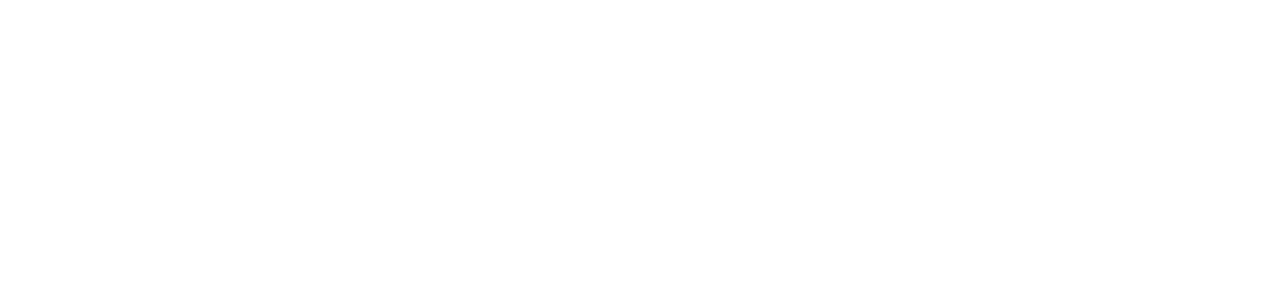
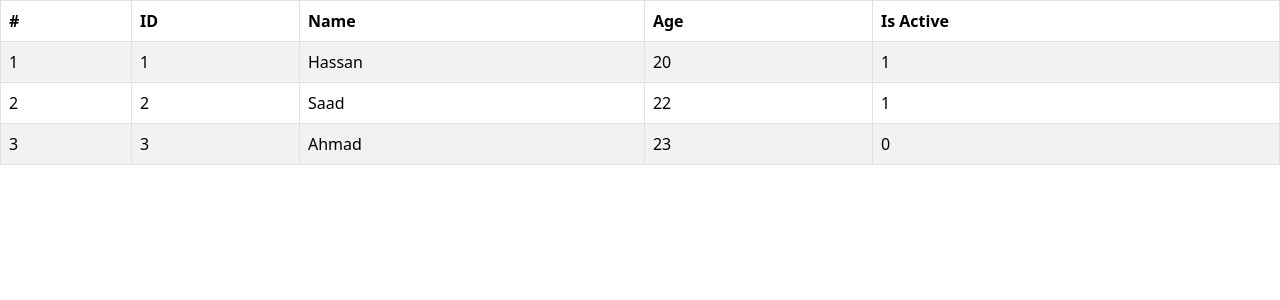
Before and after one commit to hassanimtiaz-rana/EasyShipProj, a React (Vite) app in the folder easyship-project/: page /inventory in a window 1280 px wide. Before the commit this address had no page. Shown: the top 300 px of the page. Built offline with nearby package versions, Linux system fonts and the light colour scheme.

Commit message:
inventory Add Product
Added Add product for inventory

```diff
--- a/easyship-project/src/App.jsx
+++ b/easyship-project/src/App.jsx
@@ -13,6 +13,10 @@
 import SignUp from './SignUp';
 import UserLanding from './userLanding.jsx';
 import { HashLink as Link } from 'react-router-hash-link';
+import InventoryCrud from './inventoryCrud.jsx';
+
+import 'bootstrap/dist/css/bootstrap.min.css';
+
 
 
 function App() {
@@ -33,6 +37,8 @@
         <Route path="/signIn" element={<SignIn />}/>
         <Route path="/signUp" element={<SignUp />}/>
         <Route path="/userLanding" element={<UserLanding />}/>
+        <Route path="/inventory" element={<InventoryCrud />}/>
+
 
 
         {/* <Route path="/aboutus" element={<Footer />}/>
--- /dev/null
+++ b/easyship-project/src/inventoryCrud.jsx
@@ -0,0 +1,82 @@
+import React, { useState,useEffect, Fragment } from "react";
+import Table from 'react-bootstrap/Table';
+
+function InventoryCrud()
+{
+    const empdata=[
+       {
+       emp_id:1,
+       emp_name: 'Hassan',
+       emp_age: 20,
+       is_Active:1
+
+
+       },
+       {
+        emp_id:2,
+        emp_name: 'Saad',
+        emp_age: 22,
+        is_Active:1
+
+
+        },
+        {
+            emp_id:3,
+            emp_name: 'Ahmad',
+            emp_age: 23,
+            is_Active:0
+
+
+            }
+
+    ]
+    const [data,setdata]=useState([]);
+    useEffect(()=>{
+        setdata(empdata)
+
+
+    },[])
+return(
+    <>
+    <Fragment>
+    <Table striped bordered hover>
+      <thead>
+        <tr>
+          <th>#</th>
+          <th>ID</th>
+          <th>Name</th>
+          <th>Age</th>
+          <th>Is Active</th>
+        </tr>
+      </thead>
+      <tbody>
+        {
+            data && data.length>0 ?
+            data.map((item,index)=>{
+                return(
+                    <tr key={index}>
+                    <td>{index+1}</td>
+                    <td>{item.emp_id}</td>
+                    <td>{item.emp_name}</td>
+                    <td>{item.emp_age}</td>
+                    <td>{item.is_Active}</td>
+                    </tr>
+
+                )
+            })
+            :
+            'Loading...'
+        }
+
+
+      </tbody>
+    </Table>
+    </Fragment>
+
+
+
+    </>
+)
+
+}
+export default InventoryCrud;
--- a/package.json
+++ b/package.json
@@ -5,7 +5,11 @@
     "@fortawesome/free-regular-svg-icons": "^6.4.2",
     "@fortawesome/free-solid-svg-icons": "^6.4.2",
     "@fortawesome/react-fontawesome": "^0.2.0",
+    "axios": "^1.6.2",
+    "bootstrap": "^5.3.2",
+    "react-bootstrap": "^2.9.1",
     "react-router-dom": "^6.20.0",
-    "react-router-hash-link": "^2.4.3"
+    "react-router-hash-link": "^2.4.3",
+    "react-toastify": "^9.1.3"
   }
 }
```
Also changed, not shown: 1 other file (tests, documents, lock files or other folders).
